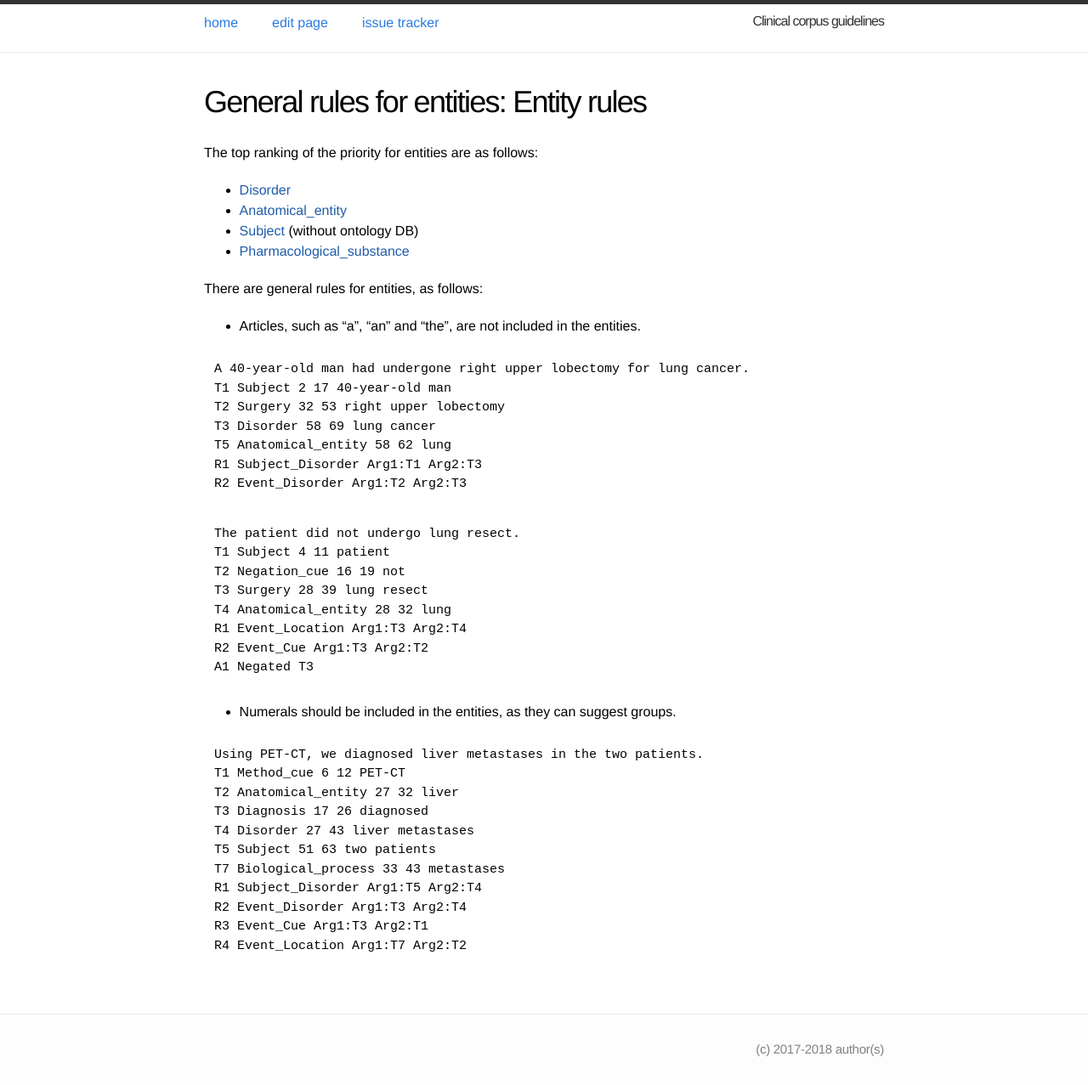
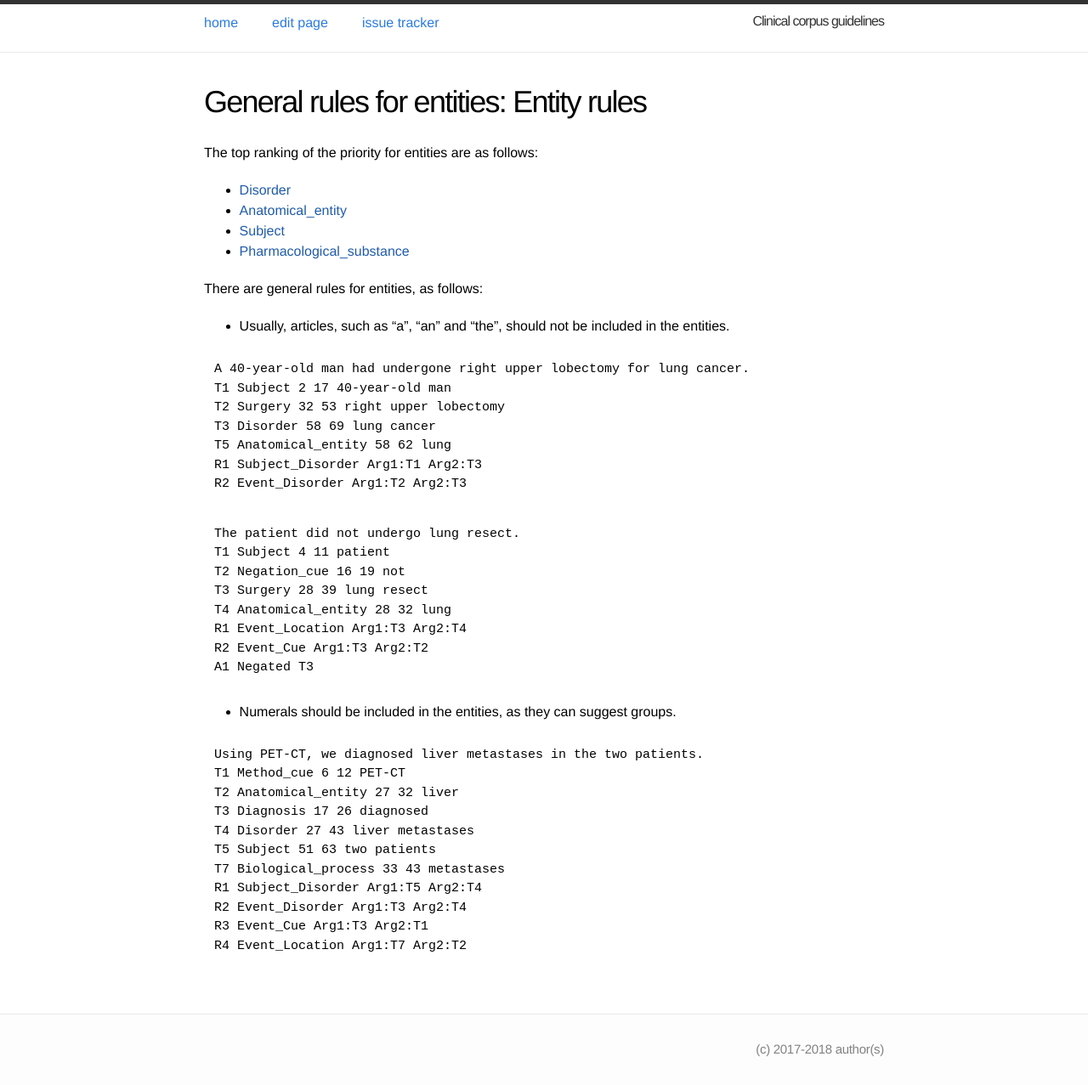
Before and after one commit to ezcatdb/clinicalcorpus-guidelines, a Jekyll site: the page built from _entity/GeneralRules.md, in a window 1280 px wide. Shown: the whole page at 85% size. Built offline with Jekyll 4.4.1, drawn with Linux system fonts in a browser that asks for light colours.

Commit message:
Update GeneralRules.md

```diff
--- a/_entity/GeneralRules.md
+++ b/_entity/GeneralRules.md
@@ -8,7 +8,7 @@ order: 0
 The top ranking of the priority for entities are as follows:
 - [Disorder]()
 - [Anatomical_entity]()
-- [Subject]() (without ontology DB)
+- [Subject]()
 - [Pharmacological_substance]()
 
 <!--
@@ -21,7 +21,7 @@ The top ranking of the priority for entities are as follows:
 
 There are general rules for entities, as follows:
 
- - Articles, such as "a", "an" and "the", are not included in the entities.
+ - Usually, articles, such as "a", "an" and "the", should not be included in the entities.
 
 ~~~ ann
 A 40-year-old man had undergone right upper lobectomy for lung cancer.
```
